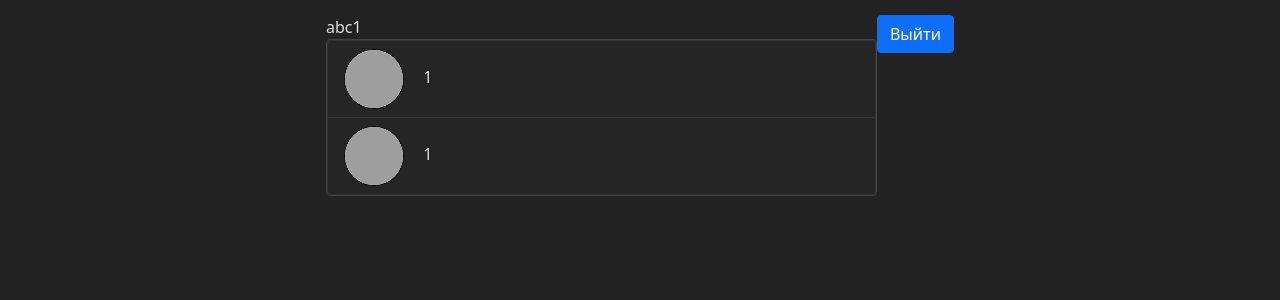
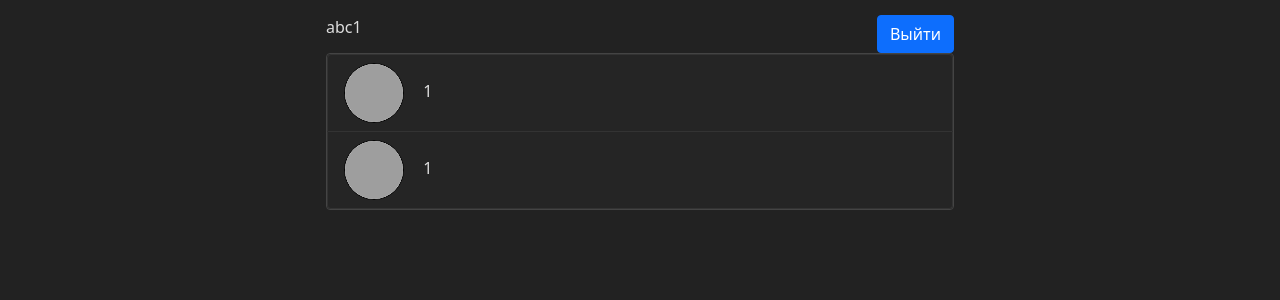
Before and after one commit to Sus4no/ProjectMessenger, a Flask app: page /contacts in a window 1280 px wide. Shown: the part 73-373 px from the top of the page. Run offline with Flask 2, Linux system fonts and the light colour scheme; a user stored in the database is signed in; data comes from the database, SQL or seed files in the repository; grey boxes are pictures that could not be loaded.

Commit message:
Add files via upload

```diff
--- a/static/css/style.css
+++ b/static/css/style.css
@@ -124,3 +124,12 @@ body {
 .string-mess {
     word-wrap: break-word;
 }
+
+.contacts {
+    width: 100%;
+}
+
+.status {
+    display: flex;
+    justify-content: space-between;
+}
--- a/templates/contacts.html
+++ b/templates/contacts.html
@@ -2,7 +2,7 @@
 
 {% block content %}
 <div class="contacts">
-    <div>
+    <div class='status'>
         {{ current_user.username }}
         <a href="/logout" class="btn btn-primary btn-logout">Выйти</a>
     </div>
```
